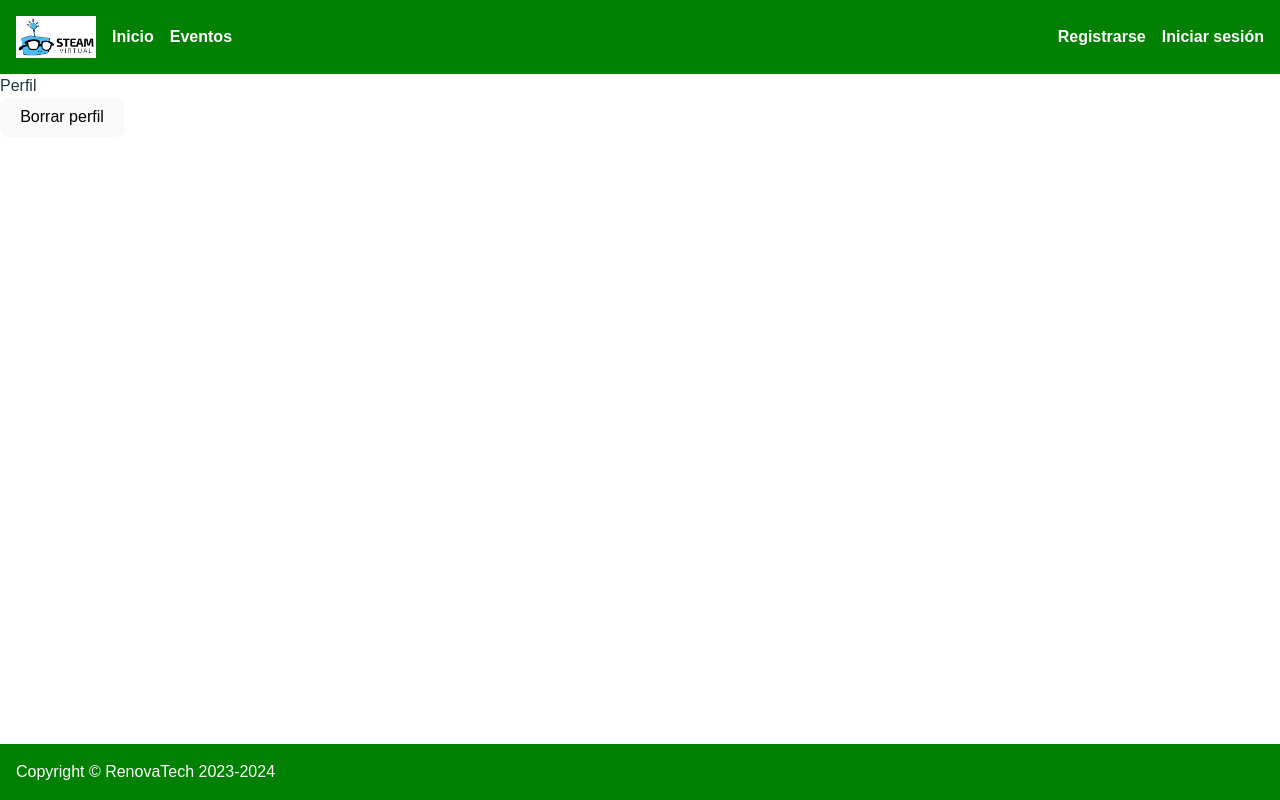
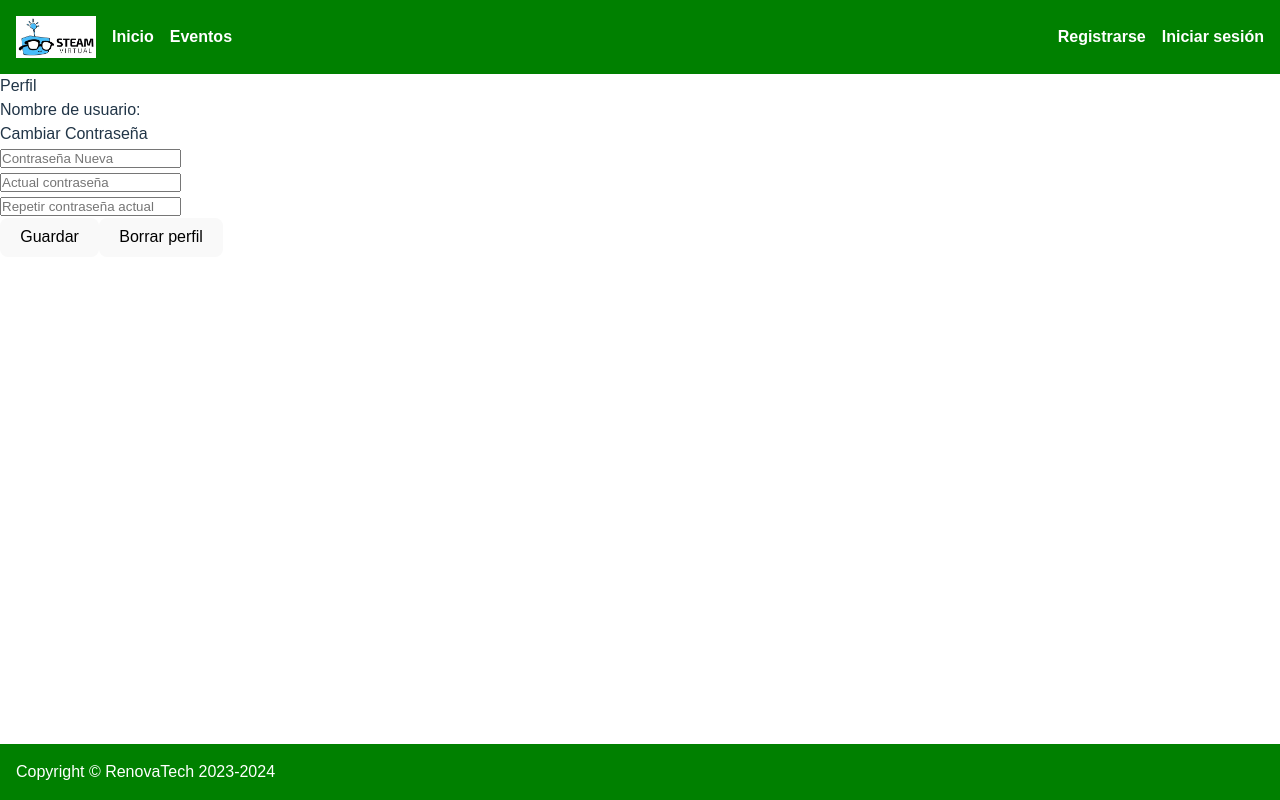
Before and after one commit to EmmaVargas19/Proyecto-Final-TDS, a React (Vite) app in the folder vite-project/: page /perfil in a window 1280 px wide. Built offline with nearby package versions, Linux system fonts and the light colour scheme.

Commit message:
logica de cambiar contraseña agregada
logica de cambiar contraseña agregada

```diff
--- a/vite-project/src/Eventos.jsx
+++ b/vite-project/src/Eventos.jsx
@@ -68,7 +68,7 @@ console.log(localStorageGet() + "soy local storage get")
             </div>
             <h2>Eventos donde estoy inscrito</h2>
             <div className='gridejem'>
-                {user && logged && JSON.parse(localStorageGet()).inscrito.length !== 0 ? mapeoEventosInscritos : <NoEventos />}
+                {user && logged && localStorageGet().inscrito.length !== 0 ? mapeoEventosInscritos : <NoEventos />}
             </div>
             <ToastContainer />
         </>
--- a/vite-project/src/Login.jsx
+++ b/vite-project/src/Login.jsx
@@ -15,7 +15,7 @@ const navigate = useNavigate();
 
 const handleSubmit = (e) => {
     e.preventDefault();
-    if (localStorageGet() && JSON.parse(localStorageGet()).password === password) {
+    if (localStorageGet() && localStorageGet().password === password) {
       setLogged(true);
       navigate('/');
     } else {
--- a/vite-project/src/Perfil.jsx
+++ b/vite-project/src/Perfil.jsx
@@ -1,9 +1,11 @@
 import { useContext } from 'react';
 import { useNavigate } from 'react-router-dom'; // Importa useNavigate desde react-router-dom
 import { contextName } from './context/myContext';
+import { ToastContainer } from 'react-toastify';
+import 'react-toastify/dist/ReactToastify.css';
 
 export function Perfil() {
-    const { setUser, setPassword, setLogged, localStorageDelete, toastifye } = useContext(contextName);
+    const { user, setUser, password,setPassword, confirmPassword, setConfirmPassword, setNewPassword,setLogged, localStorageDelete, localStorageGet,localStorageSavePassword ,toastifye, toastifys } = useContext(contextName);
     const navigate = useNavigate(); // Utiliza useNavigate para obtener el objeto de navegación
 
     const handleDeleteProfile = () => {
@@ -17,10 +19,33 @@ export function Perfil() {
         toastifye("Usuario eliminado");
     }
 
+    function cambiarPass(){
+        if (localStorage.getItem(user) !== null) {
+            if (localStorageGet().password === password && password === confirmPassword) {
+                localStorageSavePassword()
+                toastifys("Contraseña cambiada exitosamente");
+            } else {
+                toastifye("Contraseña incorrecta");
+            }
+        } else {
+            toastifye("Usuario no encontrado");
+        }
+    }
+    console.log(cambiarPass)
     return (
         <div>
             <p>Perfil</p>
+            <p>Nombre de usuario: {user}</p>
+            <p>Cambiar Contraseña</p>
+            <input type="password" placeholder="Contraseña Nueva" onInput={(e)=> setNewPassword(e.target.value)}/>
+            <br />
+            <input type="password" placeholder="Actual contraseña" onInput={(e)=> setPassword(e.target.value)}/>
+            <br />
+            <input type="password" placeholder="Repetir contraseña actual" onInput={(e)=> setConfirmPassword(e.target.value)}/>
+            <br />
+            <button onClick={cambiarPass}>Guardar</button>
             <button onClick={handleDeleteProfile}>Borrar perfil</button>
+        <ToastContainer />
         </div>
     );
 }
--- a/vite-project/src/context/MyContext.jsx
+++ b/vite-project/src/context/MyContext.jsx
@@ -8,6 +8,7 @@ export function MyContext ({children}){
 const [user, setUser] = useState("")
 const [password, setPassword] = useState("")
 const [confirmPassword, setConfirmPassword] = useState("");
+const [newPassword, setNewPassword] = useState("")
 const [logged, setLogged] = useState(false)
 const [showedToast, setShowedToast] = useState(false);
 
@@ -22,21 +23,26 @@ function localStorageSave (){
 
 function localStorageGet (){
     const data = localStorage.getItem(`${user}`)
-    return data
+    const dataParsed = JSON.parse(data)
+    return dataParsed
 }
 
 function localStorageGetEdit (obj){
     const data = localStorageGet()
-    const dataParsed = JSON.parse(data)
-    dataParsed.inscrito = [...dataParsed.inscrito, obj]
-    localStorage.setItem(`${user}`, JSON.stringify(dataParsed))
+    data.inscrito = [...data.inscrito, obj]
+    localStorage.setItem(`${user}`, JSON.stringify(data))
+}
+
+function localStorageSavePassword (){
+    const data = localStorageGet()
+    data.password = newPassword
+    localStorage.setItem(`${user}`, JSON.stringify(data))
 }
 
 function localStorageGetBorrar(obj) {
     const data = localStorageGet()
-    const dataParsed = JSON.parse(data)
-    dataParsed.inscrito = obj
-    localStorage.setItem(`${user}`, JSON.stringify(dataParsed))
+    data.inscrito = obj
+    localStorage.setItem(`${user}`, JSON.stringify(data))
 }
 
 function localStorageDelete (){
@@ -62,11 +68,13 @@ return (
         setPassword,
         confirmPassword,
         setConfirmPassword,
+        setNewPassword,
         logged,
         setLogged,
         localStorageSave,
         localStorageGet,
         localStorageGetEdit,
+        localStorageSavePassword,
         localStorageGetBorrar,
         localStorageDelete,
         showedToast,
```
